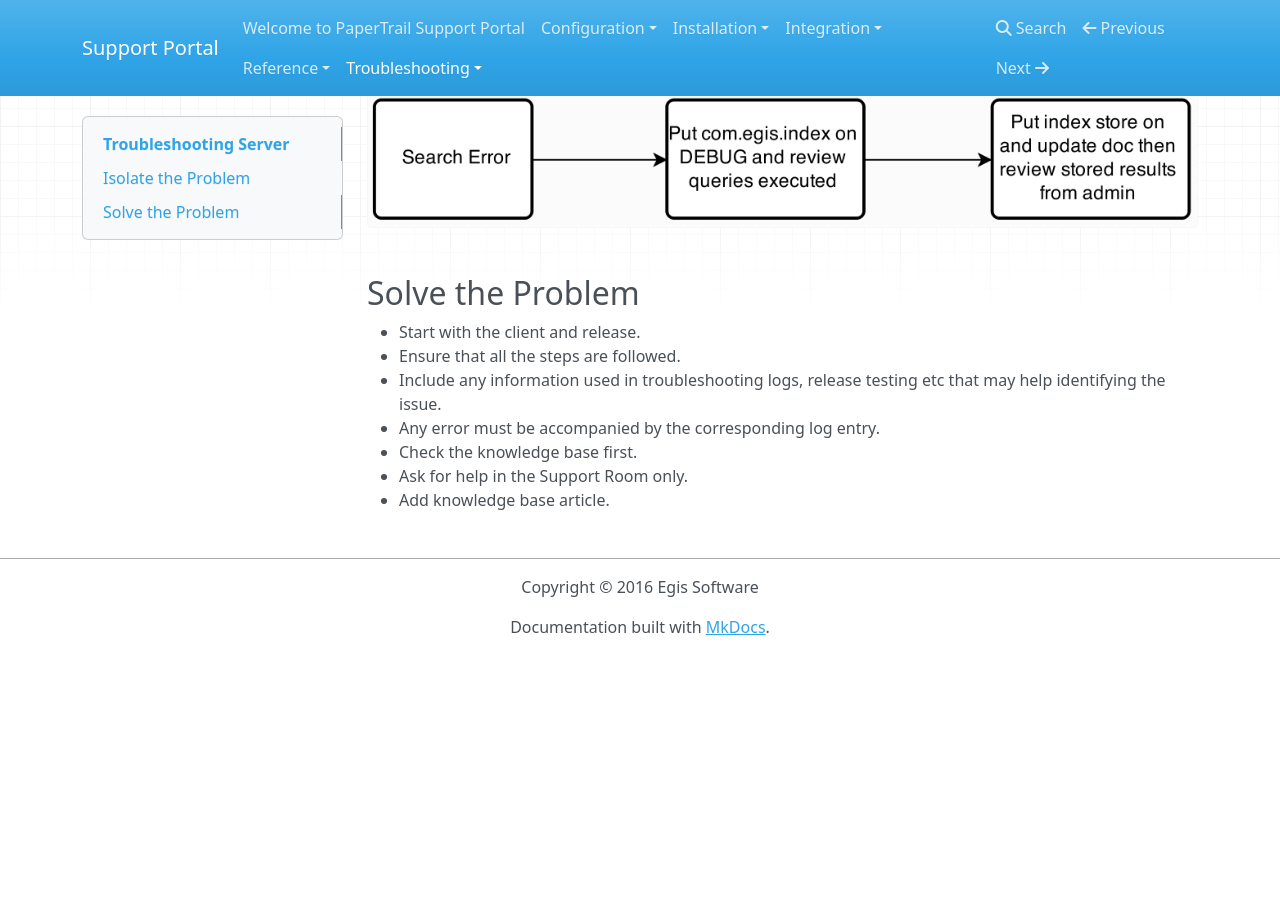
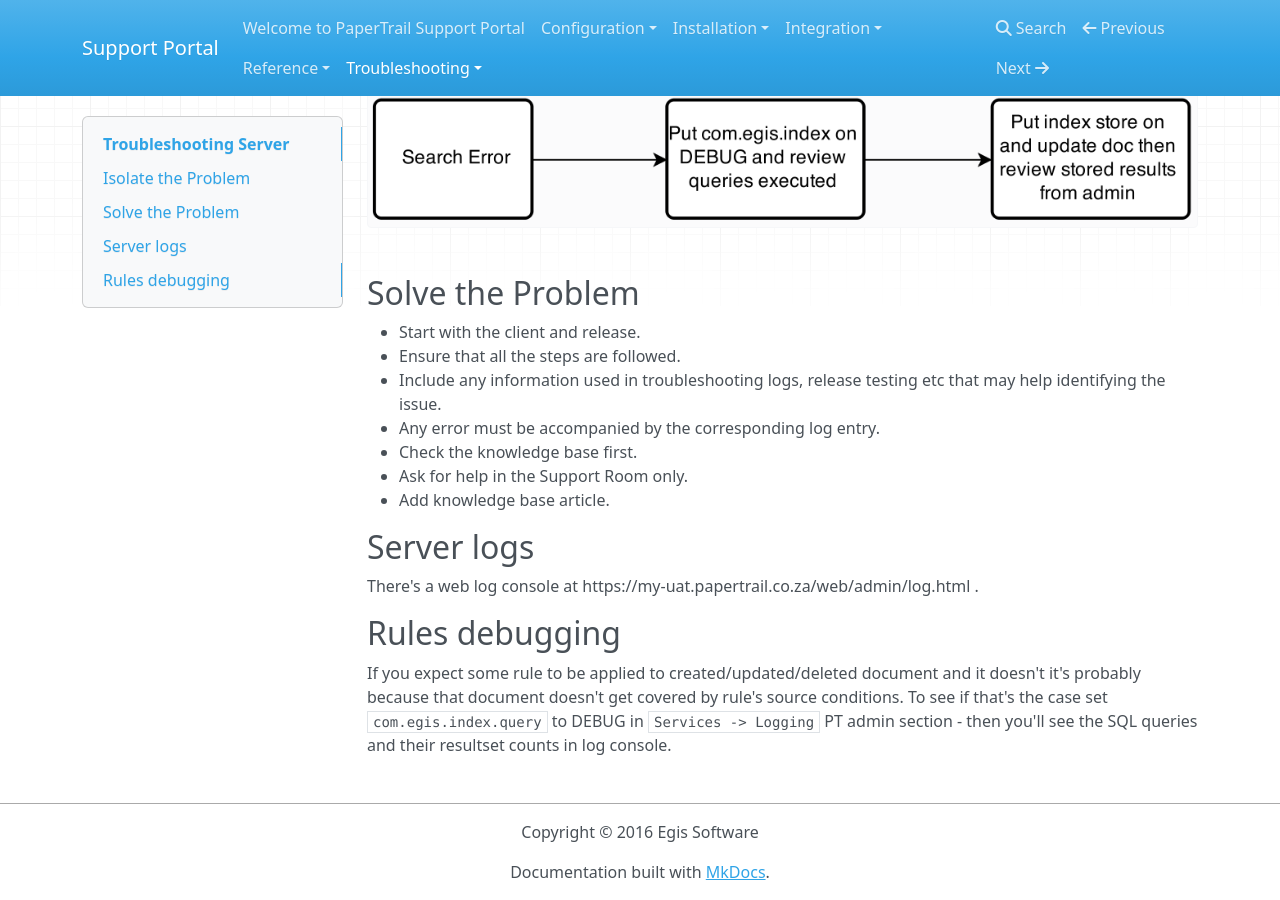
Before and after one commit to ryanegis/support-portal, an MkDocs documentation site: the page built from docs/Troubleshooting/Troubleshooting Server.md, in a window 1280 px wide and 900 px high, scrolled down 1337 px. Built offline with MkDocs 1.6.1, drawn with Linux system fonts in a browser that asks for light colours; nearby versions of some CDN libraries; old or Windows-style settings are respelled for this version of MkDocs; before the commit the page ends 1992 px from its top, so only the background shows below that.

Commit message:
docs: a bit on logging/rules debugging
the logging tip is also in the diagram but let it also be in text to be searchable, and linked to rules debugging context

```diff
--- a/docs/Troubleshooting/Troubleshooting Server.md
+++ b/docs/Troubleshooting/Troubleshooting Server.md
@@ -12,3 +12,11 @@
 *  Check the knowledge base first.
 *  Ask for help in the Support Room only.
 *  Add knowledge base article.
+
+## Server logs
+There's a web log console at https://my-uat.papertrail.co.za/web/admin/log.html .
+
+## Rules debugging
+If you expect some rule to be applied to created/updated/deleted document and it doesn't it's probably because that
+document doesn't get covered by rule's source conditions. To see if that's the case set `com.egis.index.query` to DEBUG
+in `Services -> Logging` PT admin section - then you'll see the SQL queries and their resultset counts in log console.
```
